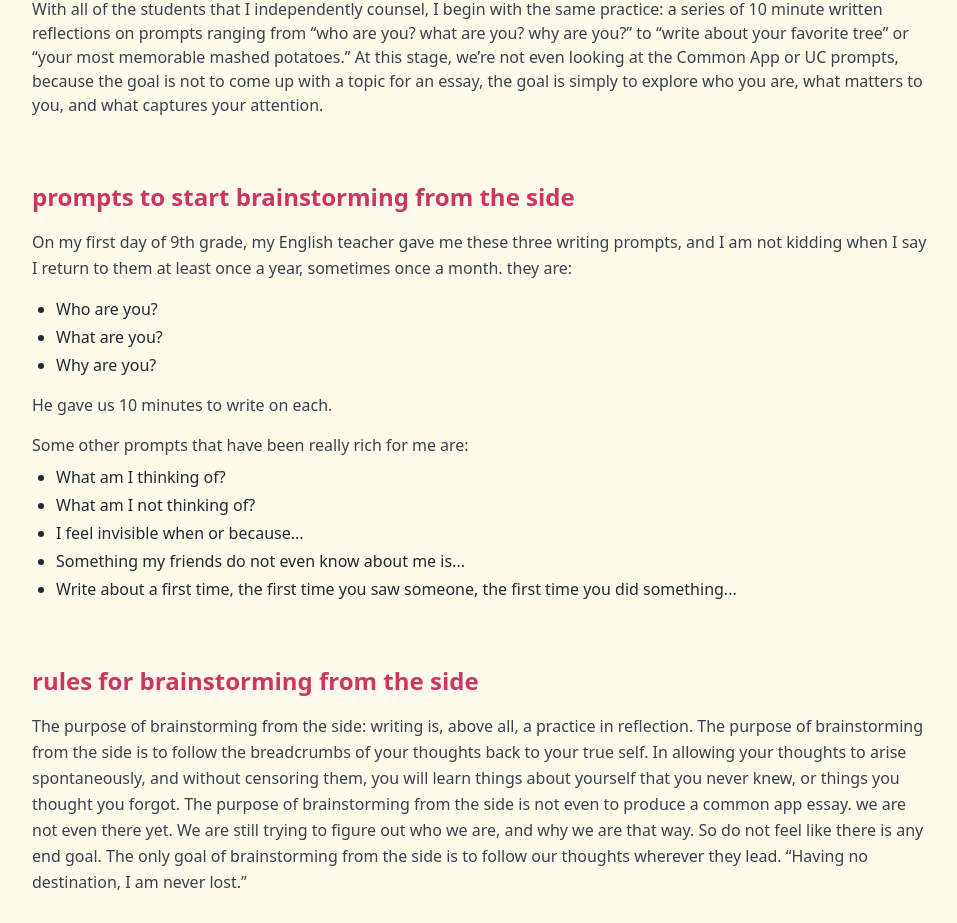
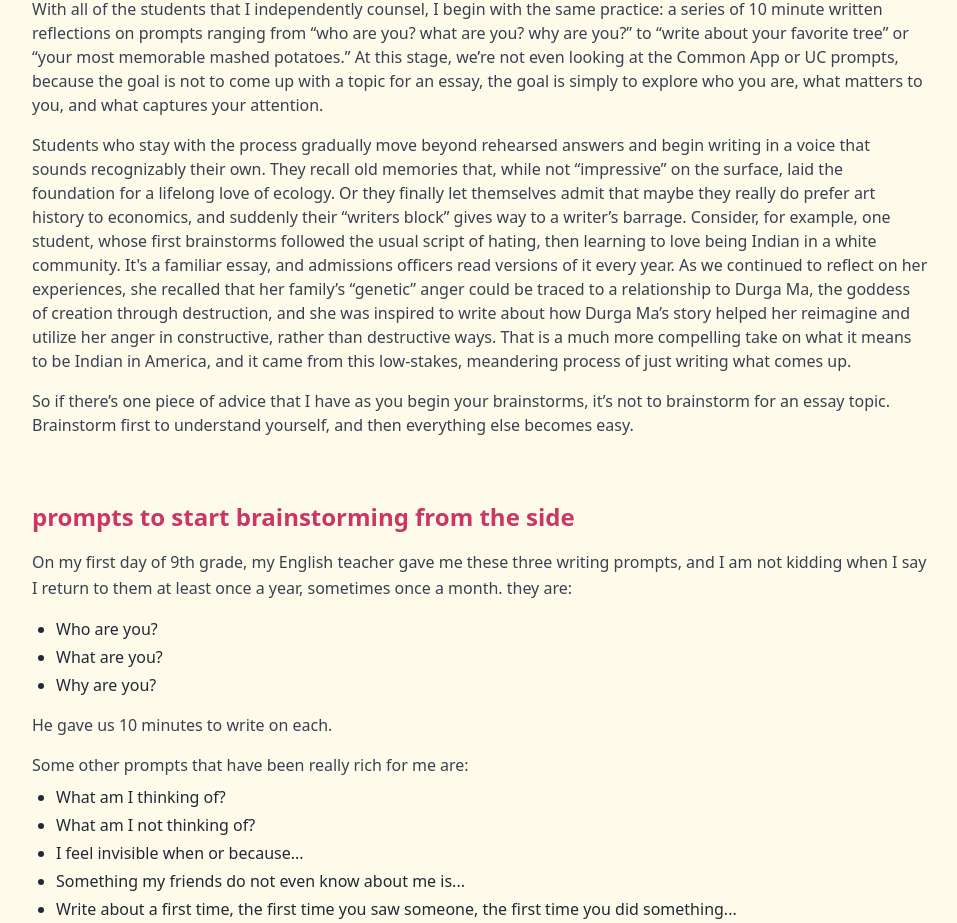
Before and after one commit to tendermoonflower/mpcc, a Next.js app: page /tips in a window 1280 px wide. Shown: the part 1120-2043 px from the top of the page, without its empty margins (160-1117 px from the left). Built offline with nearby package versions, Linux system fonts and the light colour scheme.

Commit message:
Update tips.tsx

```diff
--- a/pages/tips.tsx
+++ b/pages/tips.tsx
@@ -66,7 +66,13 @@ export default function VideoPage() {
            With all of the students that I independently counsel, I begin with the same practice: a series of 10 minute written reflections on prompts ranging from “who are you? what are you? why are you?” to “write about your favorite tree” or “your most memorable mashed potatoes.” At this stage, we’re not even looking at the Common App or UC prompts, because the goal is not to come up with a topic for an essay, the goal is simply to explore who you are, what matters to you, and what captures your attention.
           </p>
 
+           <p className="mb-4 text-gray-700">
+             Students who stay with the process gradually move beyond rehearsed answers and begin writing in a voice that sounds recognizably their own. They recall old memories that, while not “impressive” on the surface, laid the foundation for a lifelong love of ecology. Or they finally let themselves admit that maybe they really do prefer art history to economics, and suddenly their “writers block” gives way to a writer’s barrage. Consider, for example, one student, whose first brainstorms followed the usual script of hating, then learning to love being Indian in a white community. It's a familiar essay, and admissions officers read versions of it every year. As we continued to reflect on her experiences, she recalled that her family’s “genetic” anger could be traced to a relationship to Durga Ma, the goddess of creation through destruction, and she was inspired to write about how Durga Ma’s story helped her reimagine and utilize her anger in constructive, rather than destructive ways. That is a much more compelling take on what it means to be Indian in America, and it came from this low-stakes, meandering process of just writing what comes up.
+             </p>
 
+          <p className="mb-4 text-gray-700">
+          So if there’s one piece of advice that I have as you begin your brainstorms, it’s not to brainstorm for an essay topic. Brainstorm first to understand yourself, and then everything else becomes easy.
+          </p>
 
         </section>
 
```
